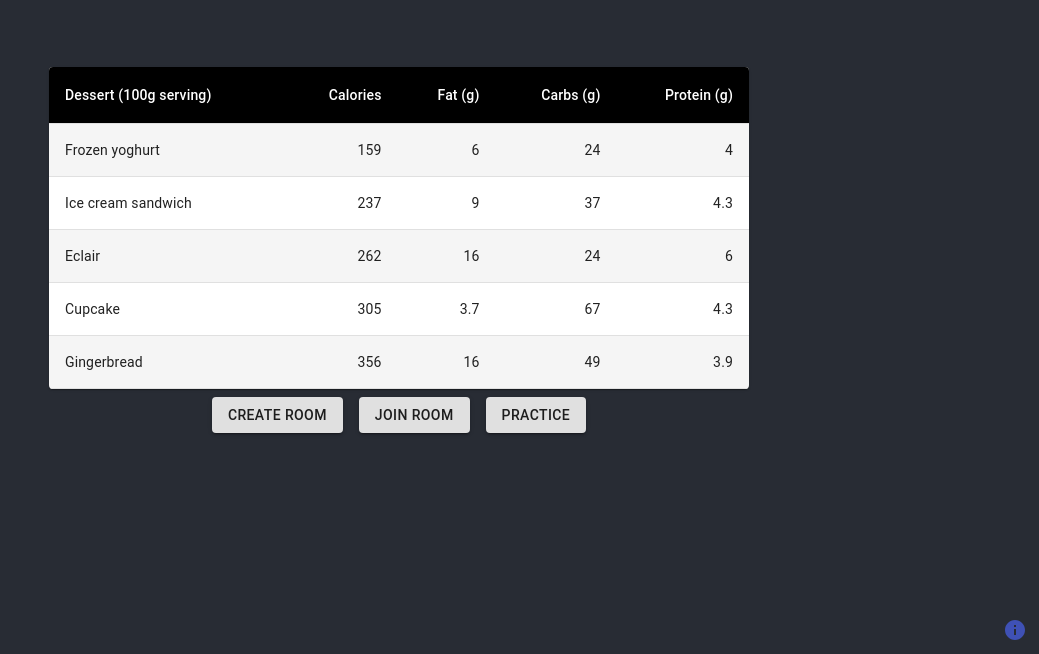
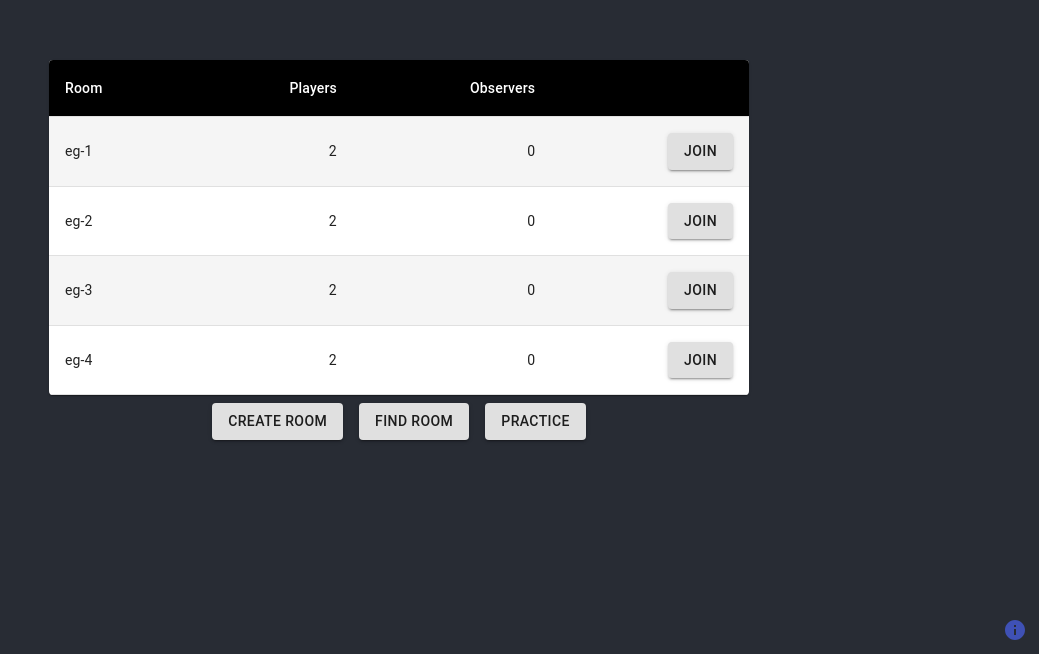
Before and after one commit to andrew-murray/reshuffle, a React (Create React App) app: page / in a window 1280 px wide. Shown: the part 146-800 px from the top of the page, without its empty margins (241-1280 px from the left). Built offline with nearby package versions, Linux system fonts and the light colour scheme.

Commit message:
Redo UI a little bit, prepping for backend to provide data.

```diff
--- a/src/SessionTable.js
+++ b/src/SessionTable.js
@@ -7,6 +7,7 @@ import TableContainer from '@material-ui/core/TableContainer';
 import TableHead from '@material-ui/core/TableHead';
 import TableRow from '@material-ui/core/TableRow';
 import Paper from '@material-ui/core/Paper';
+import Button from '@material-ui/core/Button';
 
 const StyledTableCell = withStyles((theme) => ({
   head: {
@@ -44,31 +45,40 @@ const useStyles = makeStyles({
   },
 });
 
-export default function CustomizedTables() {
+export default function SessionTable(props) {
   const classes = useStyles();
+
+  const data = [
+    {name: "eg-1", playerCount: 2, observerCount: 0},
+    {name: "eg-2", playerCount: 2, observerCount: 0},
+    {name: "eg-3", playerCount: 2, observerCount: 0},
+    {name: "eg-4", playerCount: 2, observerCount: 0}
+  ];
+
+  let [roomData, setRoomData] = React.useState(data);
 
   return (
     <TableContainer component={Paper}>
       <Table className={classes.table} aria-label="customized table">
         <TableHead>
           <TableRow>
-            <StyledTableCell>Dessert (100g serving)</StyledTableCell>
-            <StyledTableCell align="right">Calories</StyledTableCell>
-            <StyledTableCell align="right">Fat&nbsp;(g)</StyledTableCell>
-            <StyledTableCell align="right">Carbs&nbsp;(g)</StyledTableCell>
-            <StyledTableCell align="right">Protein&nbsp;(g)</StyledTableCell>
+            <StyledTableCell>Room</StyledTableCell>
+            <StyledTableCell align="right">Players</StyledTableCell>
+            <StyledTableCell align="right">Observers</StyledTableCell>
+            <StyledTableCell align="right"></StyledTableCell>
           </TableRow>
         </TableHead>
         <TableBody>
-          {rows.map((row) => (
+          {roomData.map((row) => (
             <StyledTableRow key={row.name}>
               <StyledTableCell component="th" scope="row">
                 {row.name}
               </StyledTableCell>
-              <StyledTableCell align="right">{row.calories}</StyledTableCell>
-              <StyledTableCell align="right">{row.fat}</StyledTableCell>
-              <StyledTableCell align="right">{row.carbs}</StyledTableCell>
-              <StyledTableCell align="right">{row.protein}</StyledTableCell>
+              <StyledTableCell align="right">{row.playerCount}</StyledTableCell>
+              <StyledTableCell align="right">{row.observerCount}</StyledTableCell>
+              <StyledTableCell align="right">
+                <Button variant="contained" onClick={()=>props.onJoin(row.name)}>Join</Button>
+              </StyledTableCell>
             </StyledTableRow>
           ))}
         </TableBody>
--- a/src/TitleScreen.js
+++ b/src/TitleScreen.js
@@ -39,24 +39,29 @@ function TitleScreen(props) {
   >
     {text}
   </Button>
+
+  const joinRoom = (roomName)=>{
+    if(roomName)
+    {
+      history.push("/othello/room/" + roomName);
+      if(joinDialogOpen){setJoinDialogOpen(false);}
+    }
+  };
+
   return (
     <main>
-      <SessionTable />
+      <SessionTable
+        onJoin={joinRoom}
+        />
       <div className={classes.actionGroup}>
         {makeButton("Create Room", props.onCreate)}
-        {makeButton("Join Room", ()=>{setJoinDialogOpen(true);})}
+        {makeButton("Find Room", ()=>{setJoinDialogOpen(true);})}
         {makeButton("Practice", ()=>{ history.push("/othello/practice"); })}
       </div>
       <TextEntryDialog
         open={joinDialogOpen}
         text="Enter room name"
-        onConfirm={(roomName)=>{
-          if(roomName)
-          {
-            history.push("/othello/room/" + roomName);
-            setJoinDialogOpen(false);
-          }
-        }}
+        onConfirm={joinRoom}
         onCancel={()=>{setJoinDialogOpen(false);}}
       />
       <TitledDialog
```
